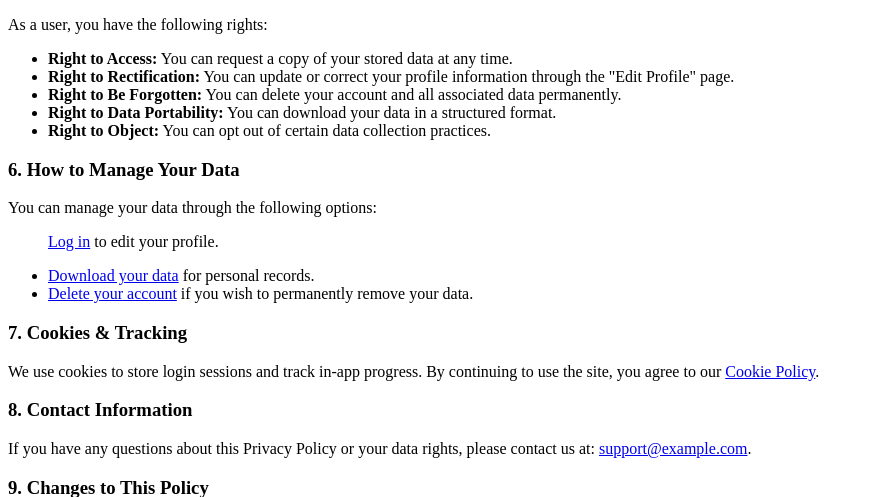
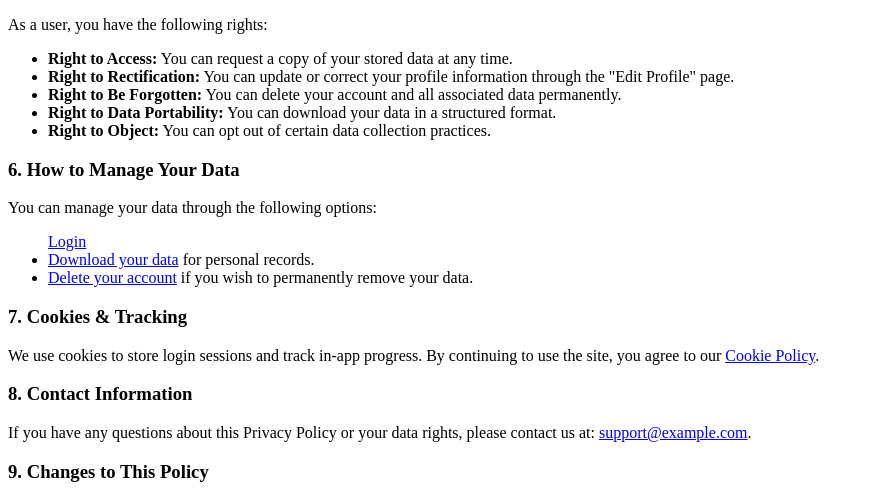
Before and after one commit to IestynDP/ECM2434, a Django app: page /accounts/privacy-policy/ in a window 1280 px wide. Shown: the part 854-1351 px from the top of the page, without its empty margins (0-874 px from the left). Run offline with Django 5.2, Linux system fonts and the light colour scheme; parts of the project's set-up code (start-up, migrations or seed data) failed here and were passed over; some libraries are stand-ins or nearby versions.

Commit message:
migrations and privacy policy

```diff
--- a/accounts/templates/privacy_policy.html
+++ b/accounts/templates/privacy_policy.html
@@ -49,10 +49,10 @@
     <h3>6. How to Manage Your Data</h3>
     <p>You can manage your data through the following options:</p>
     <ul>
-        {% if request.user.is_authenticated %}
-            <a href="{% url 'edit_profile_with_username' username=request.user.username %}">Edit your profile</a> to update personal information.
+        {% if user.is_authenticated %}
+            <a href="{% url 'profile_with_username' username=user.username %}">Profile</a>
         {% else %}
-            <p><a href="{% url 'login' %}">Log in</a> to edit your profile.</p>
+            <a href="{% url 'login' %}">Login</a>
         {% endif %}
         <li><a href="{% url 'download_data' %}">Download your data</a> for personal records.</li>
         <li><a href="{% url 'delete_account' %}">Delete your account</a> if you wish to permanently remove your data.</li>
--- a/accounts/views.py
+++ b/accounts/views.py
@@ -15,7 +15,8 @@ from .forms import UserProfileForm, AccountForm, RestaurantForm
 def is_admin(user):
     return user.is_staff  # Only allow staff/admin users
 
-
+def privacy_policy(request):
+    return render(request, "accounts/privacy_policy.html", {"user": request.user})
 
 @login_required # Only logged in users can see the home page
 def home(request):
```
Also changed, not shown: accounts/migrations/0008_rename_itemid_purchases_item_purchases_equipstate_and_more.py (renamed from accounts/migrations/0007_rename_itemid_purchases_item_purchases_equipstate_and_more.py), accounts/migrations/0009_merge_20250227_1154.py (added), accounts/migrations/0010_alter_purchases_item_alter_purchases_user.py (added), db.sqlite3.
